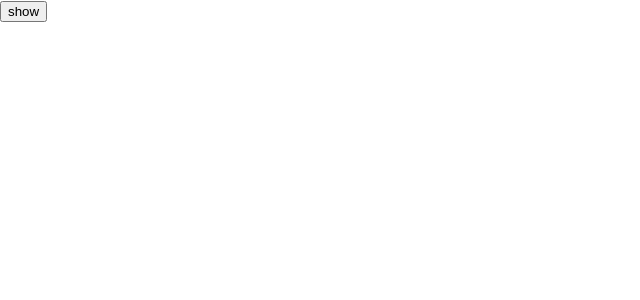
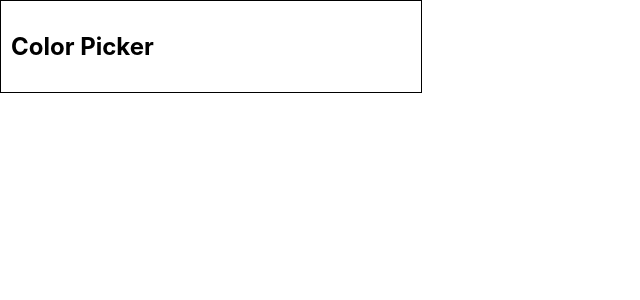
Before and after one commit to OstafiichukO/practice-react, a React (Create React App) app: page / in a window 1280 px wide. Shown: the top 300 px of the page, without its empty margins (0-640 px from the left). Built offline with nearby package versions, Linux system fonts and the light colour scheme.

Commit message:
ColorPicker

```diff
--- a/src/App.js
+++ b/src/App.js
@@ -1,12 +1,23 @@
 import React from "react";
 import Counter from "./components/Counter";
 import Dropdown from "./components/Dropdown";
+import ColorPicker from "./components/ColorPicker/";
+
+const colorPickerOptions = [
+  { label: "red", color: "#F44336" },
+  { label: "green", color: "#4CAF50" },
+  { label: "blue", color: "#2196F3" },
+  { label: "grey", color: "#687088" },
+  { label: "pink", color: "#E91E63" },
+  { label: "indigo", color: "#3F51B5" },
+];
 
 function App() {
   return (
     <div className="container">
       {/* <Counter initialValue={0} /> */}
-      <Dropdown />
+      {/* <Dropdown /> */}
+      <ColorPicker options={colorPickerOptions} />
     </div>
   );
 }
--- /dev/null
+++ b/src/components/ColorPicker/ColorPicker.css
@@ -0,0 +1,24 @@
+.ColorPicker {
+  width: 400px;
+  padding: 10px;
+  border: 1px solid black;
+}
+
+.ColorPicker__title {
+  line-height: 1.3;
+}
+
+.ColorPicker__option {
+  display: inline-block;
+  width: 40px;
+  height: 40px;
+  margin: 4px;
+  border: none;
+  outline: none;
+  cursor: pointer;
+  transition: transform 250ms linear;
+}
+
+.ColorPicker__oprion--active {
+  transform: scale(1.2);
+}
--- /dev/null
+++ b/src/components/ColorPicker/ColorPicker.js
@@ -0,0 +1,45 @@
+import React from "react";
+import "./ColorPicker.css";
+
+class ColorPicker extends React.Component {
+  state = {
+    activeOptionIdx: 0,
+  };
+  setActiveIndex = (index) => {
+    this.setState({ activeOptionIdx: index });
+  };
+  makeOptionClassName = (index) => {
+    const optionClasses = ["ColorPicker__option"];
+
+    if (index === this.state.activeOptionIdx) {
+      optionClasses.push("ColorPicker__oprion--active");
+    }
+    return optionClasses.join(" ");
+  };
+
+  render() {
+    return (
+      <div className="ColorPicker">
+        <h2 className="ColorPicker__title">Color Picker</h2>
+        <div>
+          {this.props.options.map(({ label, color }, index) => {
+            <button
+              key={label}
+              className={this.makeOptionClassName(index)}
+              style={{
+                backgroundColor: color,
+                // border:
+                //   index === this.state.activeOptionIdx
+                //     ? "5px solid black"
+                //     : "none",
+              }}
+              omClick={() => this.setActiveIndex(index)}
+            ></button>;
+          })}
+        </div>
+      </div>
+    );
+  }
+}
+
+export default ColorPicker;
--- /dev/null
+++ b/src/components/ColorPicker/index.js
@@ -0,0 +1 @@
+export { default } from "./ColorPicker";
```
